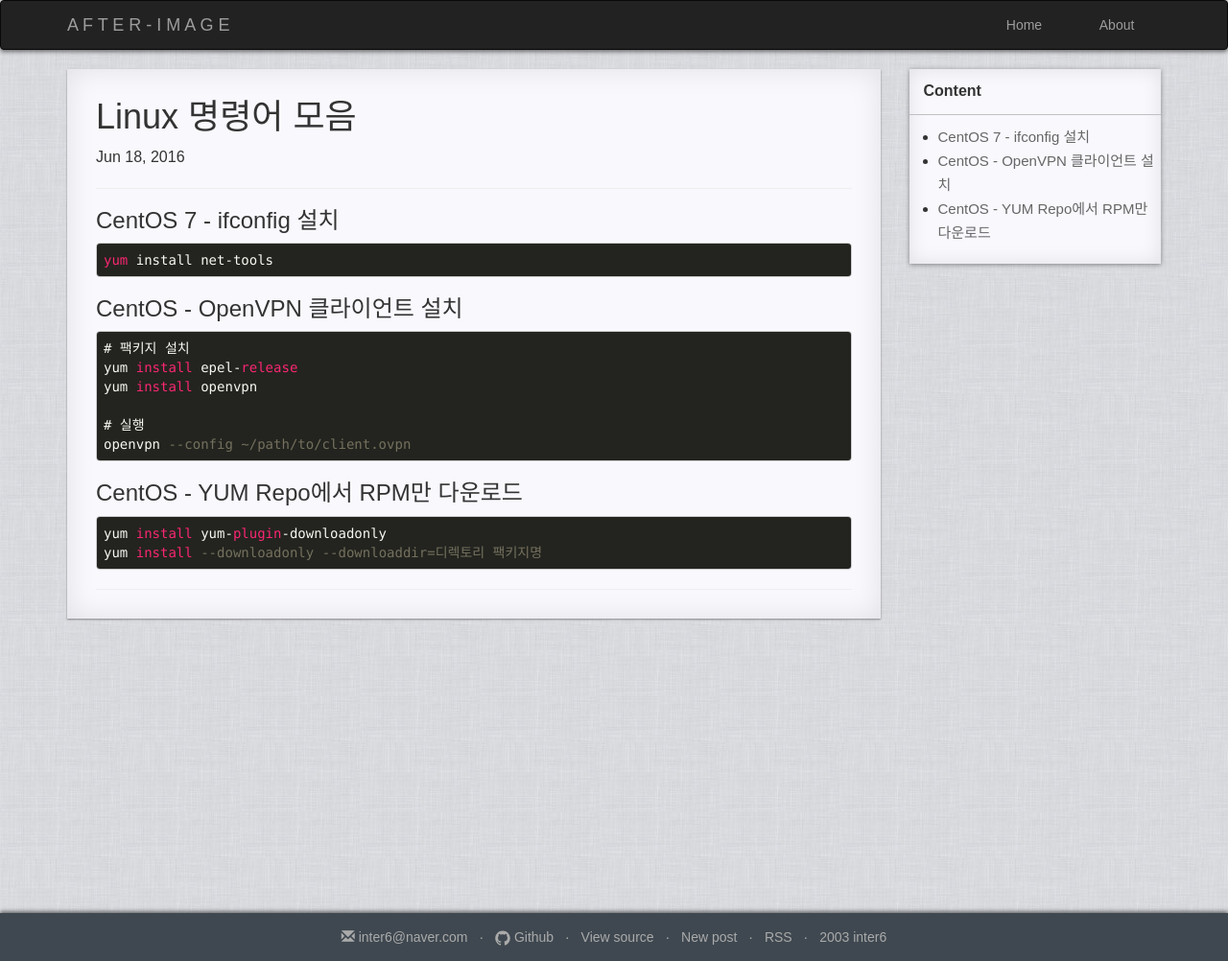
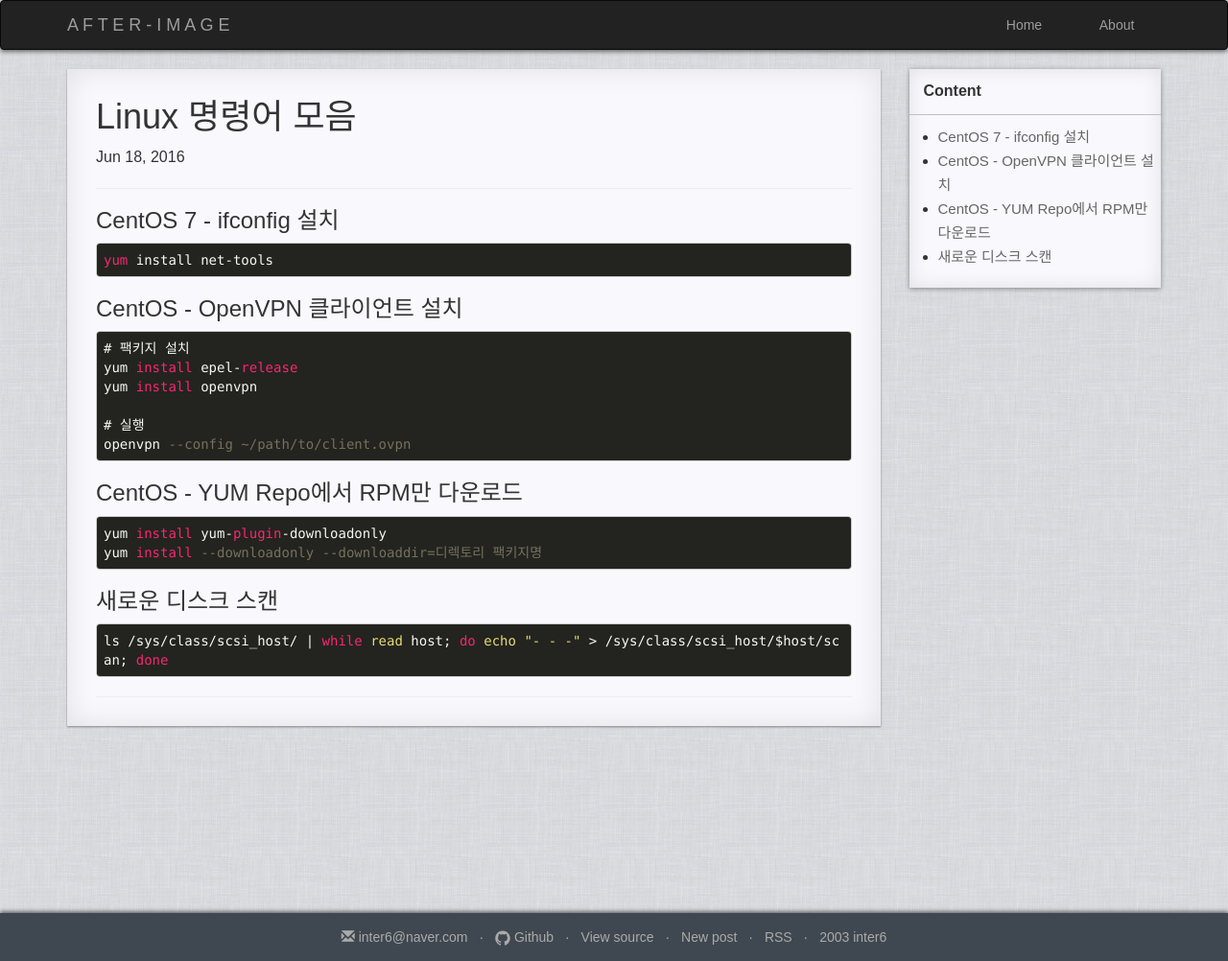
Before and after one commit to zizouu/zizouu.github.io, a Jekyll site: the page built from _posts/linux/2016-06-18-linux-commands.md, in a window 1280 px wide. Shown: the whole page at 96% size. Built offline with Jekyll 4.4.1, drawn with Linux system fonts in a browser that asks for light colours.

Commit message:
Update 2016-06-18-linux-commands.md

````diff
--- a/_posts/linux/2016-06-18-linux-commands.md
+++ b/_posts/linux/2016-06-18-linux-commands.md
@@ -31,3 +31,9 @@ openvpn --config ~/path/to/client.ovpn
 yum install yum-plugin-downloadonly
 yum install --downloadonly --downloaddir=디렉토리 팩키지명
 ```
+
+### 새로운 디스크 스캔
+
+```bash
+ls /sys/class/scsi_host/ | while read host; do echo "- - -" > /sys/class/scsi_host/$host/scan; done
+```
````
